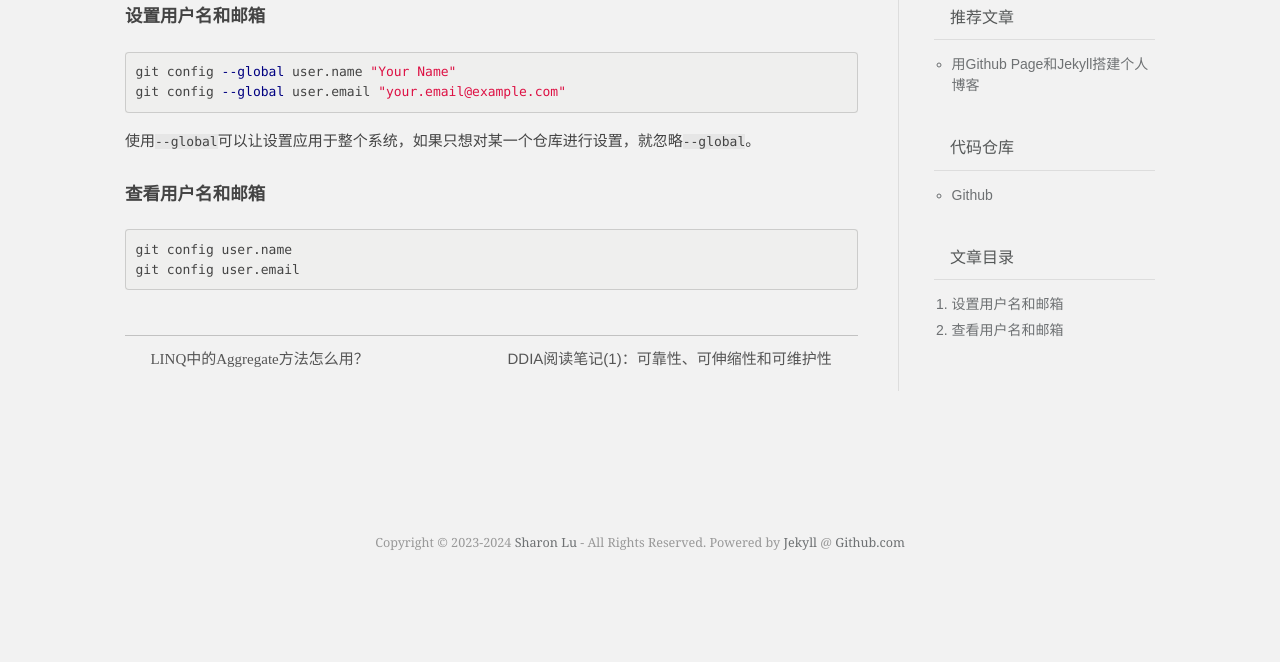
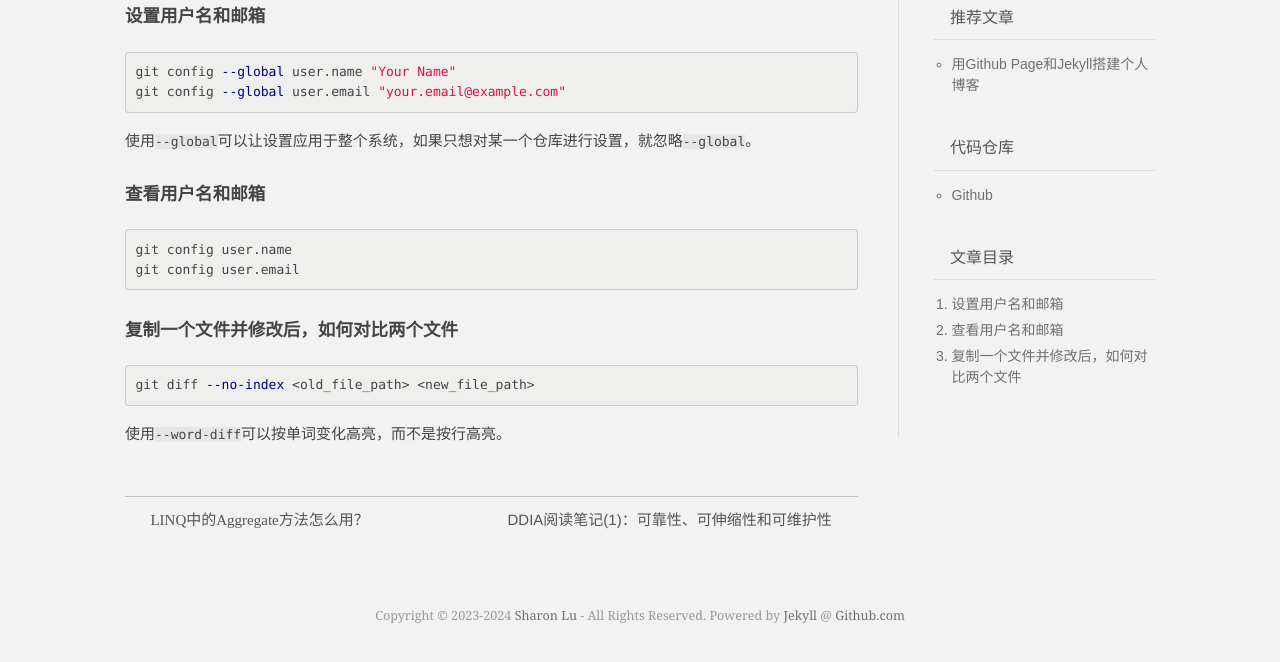
Before and after one commit to sharonllh/sharonllh.github.io, a Jekyll site: the page built from _posts/2024-03-02-git-commands.md, in a window 1280 px wide, cut to the strip 302-973 px from the top of the page. Shown: the top 662 px of the strip. Built offline with Jekyll 4.4.1, drawn with Linux system fonts in a browser that asks for light colours; some web fonts are replaced; before the commit the page ends 900 px from its top, so only the background shows below that.

Commit message:
Add new git commands.

````diff
--- a/_posts/2024-03-02-git-commands.md
+++ b/_posts/2024-03-02-git-commands.md
@@ -21,3 +21,11 @@ git config --global user.email "your.email@example.com"
 git config user.name
 git config user.email
 ```
+
+### 复制一个文件并修改后，如何对比两个文件
+
+```bash
+git diff --no-index <old_file_path> <new_file_path>
+```
+
+使用`--word-diff`可以按单词变化高亮，而不是按行高亮。
````
